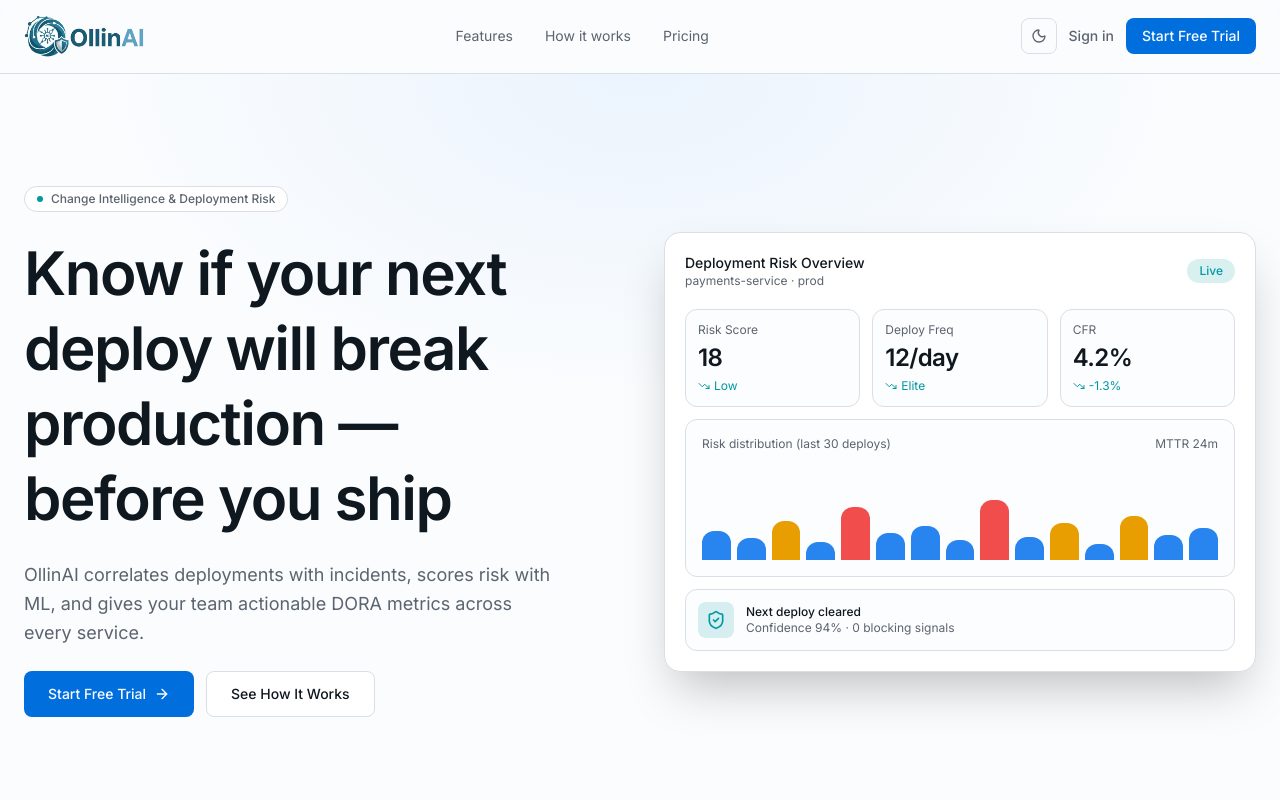
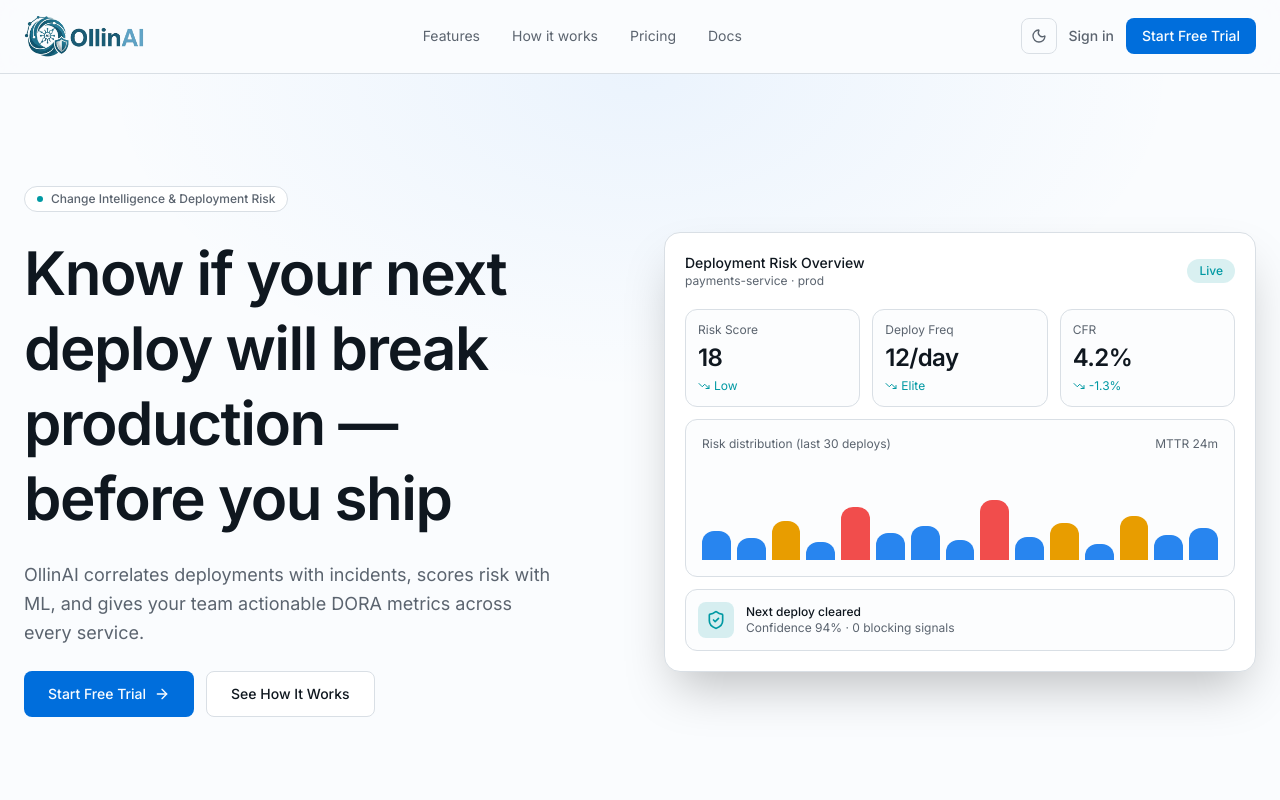
Before and after one commit to mercadoalex/OllinAI-, a Next.js app: page / in a window 1280 px wide. Shown: the top 800 px of the page. Built offline with nearby package versions, Linux system fonts and the light colour scheme.

Commit message:
feat: add Docs link to sidebar and landing page navigation

```diff
--- a/src/app/(marketing)/components/site-header.tsx
+++ b/src/app/(marketing)/components/site-header.tsx
@@ -44,6 +44,12 @@
           >
             Pricing
           </a>
+          <Link
+            href="/docs"
+            className="text-sm text-muted-foreground transition-colors hover:text-foreground"
+          >
+            Docs
+          </Link>
         </nav>
 
         <div className="flex items-center gap-3">
--- a/src/components/sidebar.tsx
+++ b/src/components/sidebar.tsx
@@ -13,6 +13,7 @@
   { name: "Teams", href: "/dashboard/teams", icon: "👥" },
   { name: "Predictions", href: "/dashboard/predictions", icon: "📈" },
   { name: "Settings", href: "/dashboard/settings", icon: "⚙️" },
+  { name: "Docs", href: "/docs", icon: "📖" },
 ]
 
 export function Sidebar() {
```
